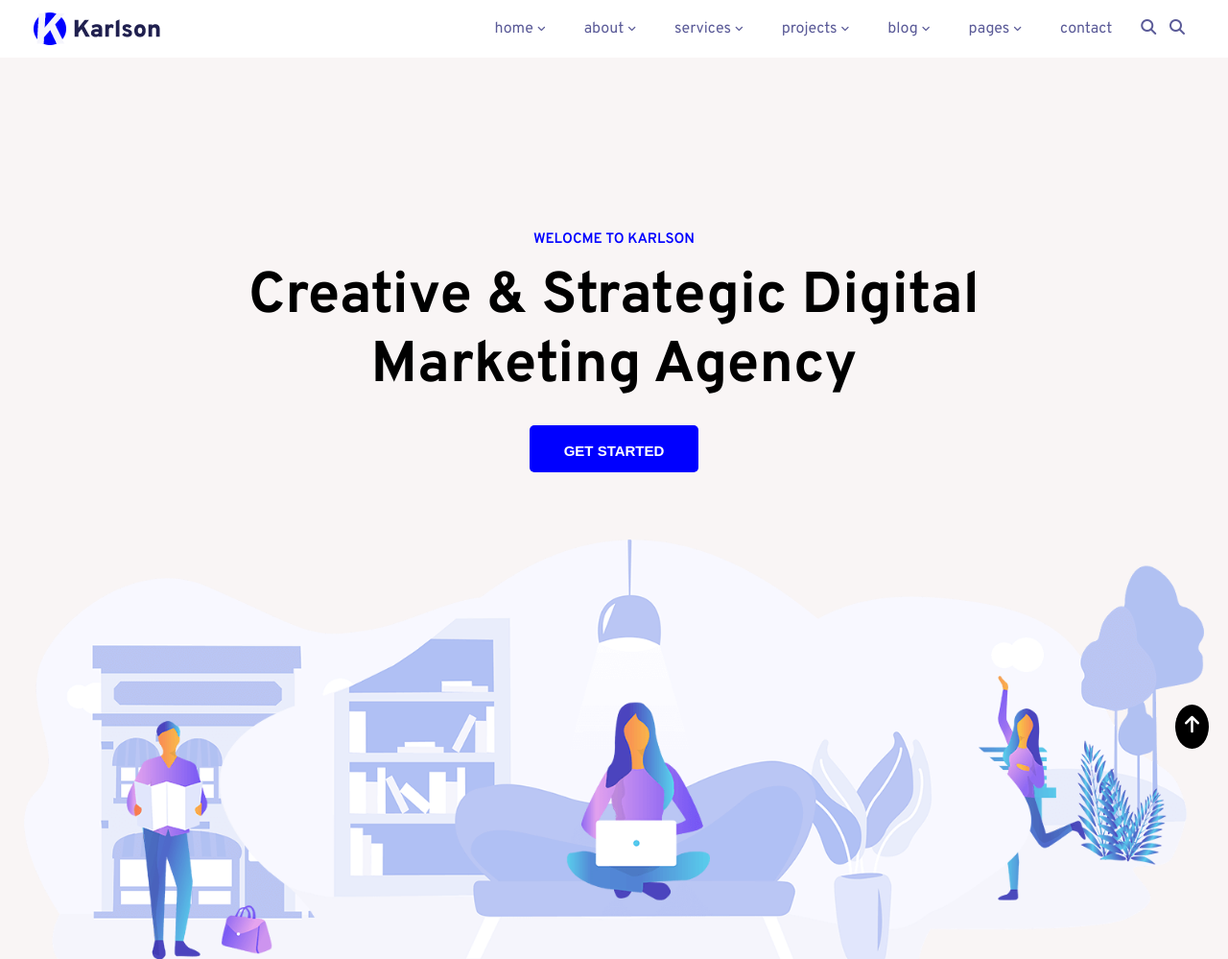
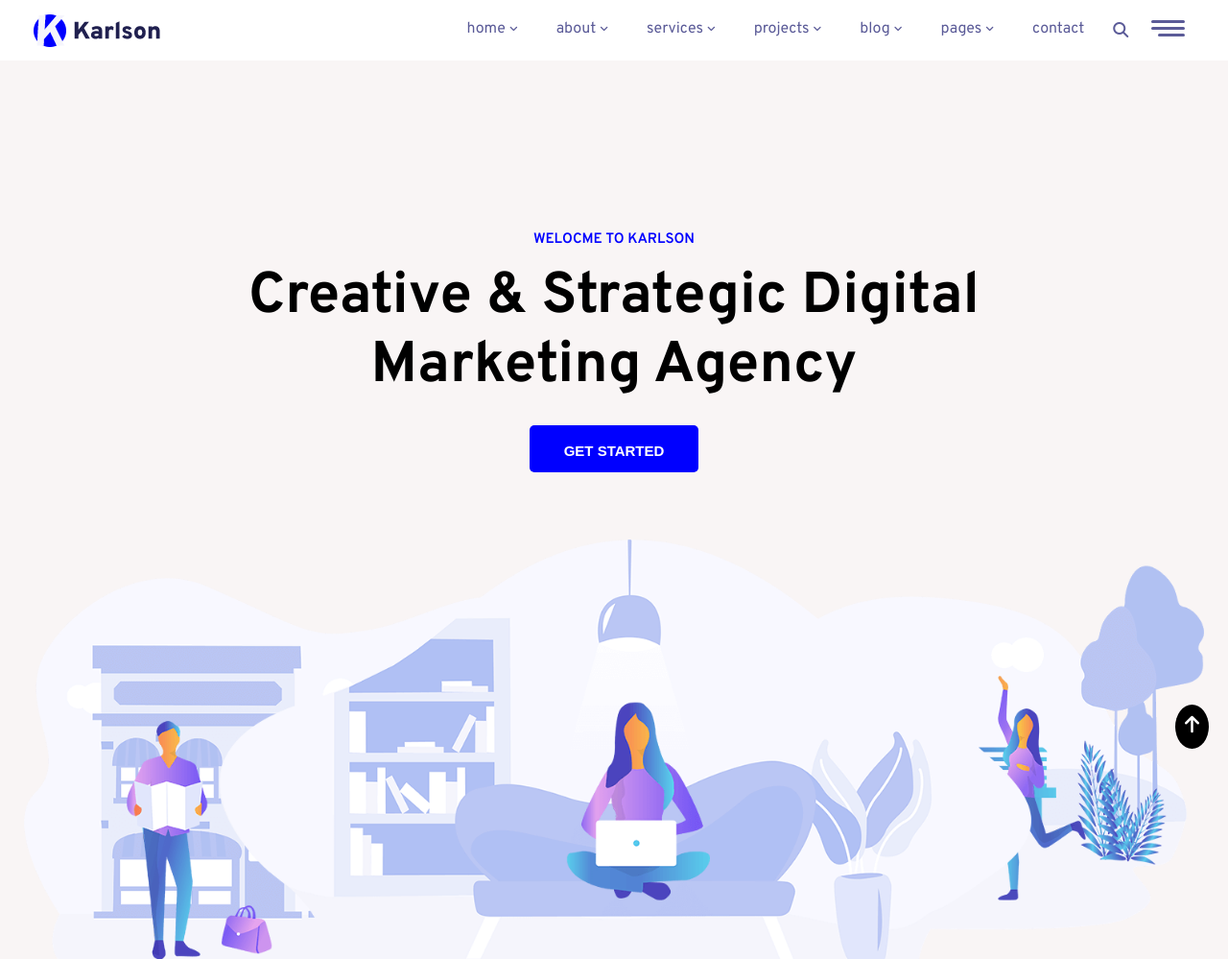
Before and after one commit to krunalbamrolia/karlson-project, a plain HTML site: page index.html in a window 1280 px wide. Shown: the top 999 px of the page at 96% size. Drawn offline with Linux system fonts and the light colour scheme; files whose address does not match are found by name.

Commit message:
11:25pm 1-5-23

```diff
--- a/index.html
+++ b/index.html
@@ -96,7 +96,11 @@
                         </li>
                         <div class="other-option">
                             <i class="fa-solid fa-magnifying-glass"></i>
-                            <i class="fa-solid fa-magnifying-glass"></i>
+                            <div class="menu-bar">
+                                <span></span>
+                                <span></span>
+                                <span></span>
+                            </div>
                         </div>
                     </ul>
                 </nav>
--- a/stylesheet/index.css
+++ b/stylesheet/index.css
@@ -231,6 +231,38 @@ header .row nav ul li a:hover,
     margin-left: 10px;
 }
 
+.menu-bar {
+    width: 35px;
+    height: auto;
+    background-color: transparent;
+    margin-left: 20px;
+    cursor: pointer;
+    display: inline-block;
+    position: relative;
+    top: 1px;
+}
+
+.menu-bar span {
+    display: block;
+    width: 35px;
+    height: 3px;
+    background: #5b5b98;
+    transition: all 0.5s;
+    border-radius: 30px;
+    margin-left: auto;
+    margin-bottom: 4px;
+}
+
+.menu-bar span:nth-child(3) {
+    margin-bottom: 0;
+    width: 28px;
+    margin-left: auto;
+}
+
+.menu-bar:hover span:nth-child(3) {
+    width: 35px;
+}
+
 .link {
     position: relative;
 }
@@ -1541,7 +1573,7 @@ footer {
     top: 0;
     left: 0;
     padding-left: 55px;
-    margin-bottom: 25px;
+    margin-bottom: 35px;
     font-size: 15px;
     color: var(--white-color);
 }
@@ -1552,7 +1584,7 @@ footer {
 
 .ft-con ul li span {
     display: block;
-    padding-bottom: 5px;
+    padding-bottom:5px ;
 }
 
 .ft-con ul li a {
@@ -1619,23 +1651,6 @@ footer {
 .ft-img .col-4 a:hover{
     opacity: 0.5;
 }
-/* .ft-copy-bar{
-    border-top: 1px solid #4e5e6a;
-    margin-top: 50px;
-    padding-top: 25px;
-    padding-bottom: 25px;
-    color: var(--white-color);
-} */
-/* .ft-copy-bar .col-6 ul{
-    text-align: end;
-} */
-/* .ft-copy-bar .col-6 a{
-    transition: all 0.5s;
-    color: var(--white-color);
-}
-.ft-copy-bar .col-6 a:hover{
-    color: var(--pink-color);
-} */
 .ft-copy-bar .col-6 ul li {
     padding: 0;
     display: inline-block;
```
